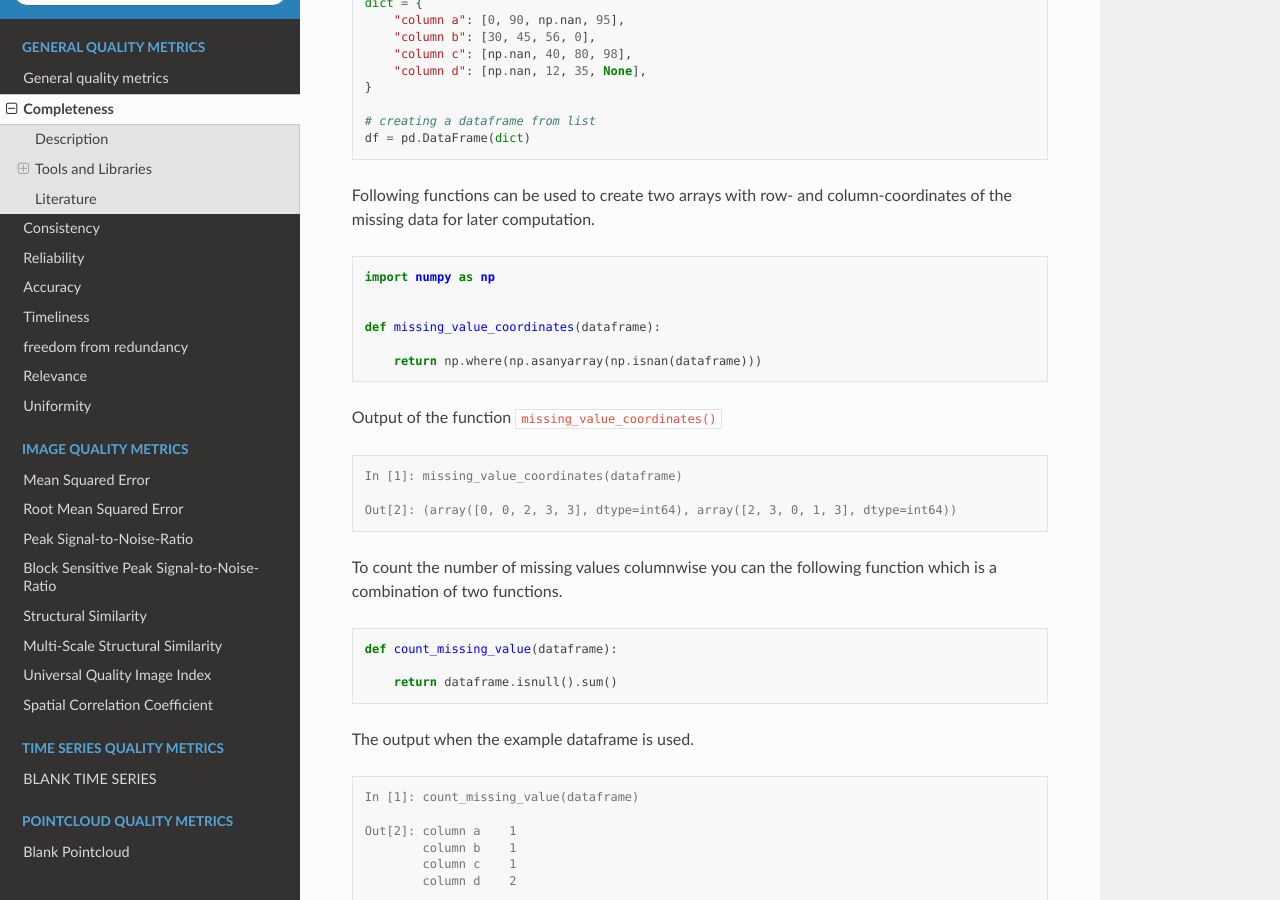
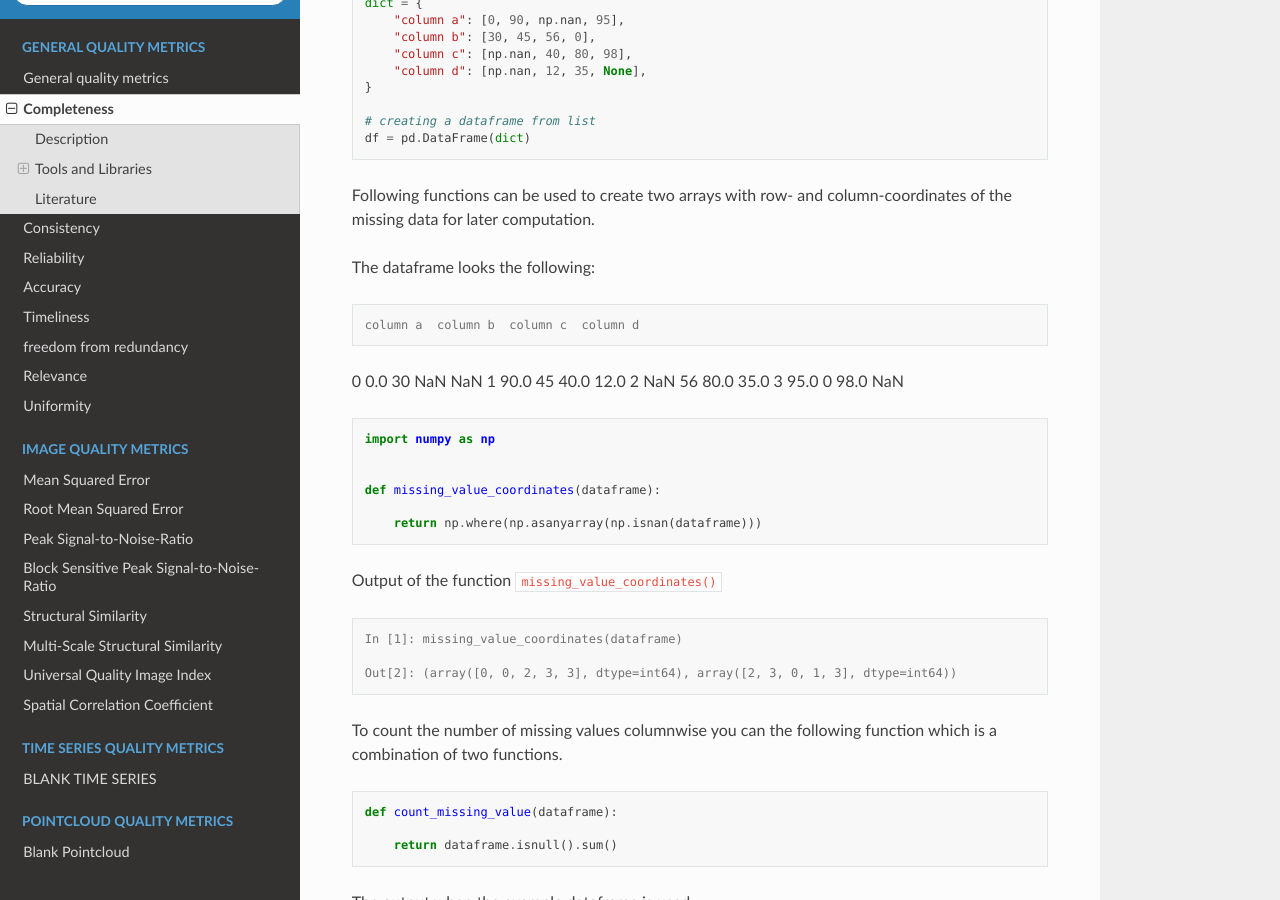
Before and after one commit to HDierend/Data-Quality-Metrics, a Sphinx documentation site: the page built from docs/source/general_quality/Completeness.rst, in a window 1280 px wide and 900 px high, scrolled down 746 px. Built offline with Sphinx 7.4.7 and the Read the Docs theme 2.0.0, drawn with Linux system fonts in a browser that asks for light colours; pages that are not in the unit, such as notebooks, are missing from menus.

Commit message:
dataframe outlook

```diff
--- a/docs/source/general_quality/Completeness.rst
+++ b/docs/source/general_quality/Completeness.rst
@@ -27,6 +27,16 @@ Simple dataframe with four columns where :literal:`None`- and :literal:`NaN`-Val
 .. literalinclude:: examples/completeness/completeness_dataframe.py
 
 Following functions can be used to create two arrays with row- and column-coordinates of the missing data for later computation.
+
+The dataframe looks the following:
+
+.. code-block:: pycon
+
+   column a  column b  column c  column d
+0       0.0        30       NaN       NaN
+1      90.0        45      40.0      12.0
+2       NaN        56      80.0      35.0
+3      95.0         0      98.0       NaN
 
 .. literalinclude:: examples/completeness/completeness_func1.py
 
```
